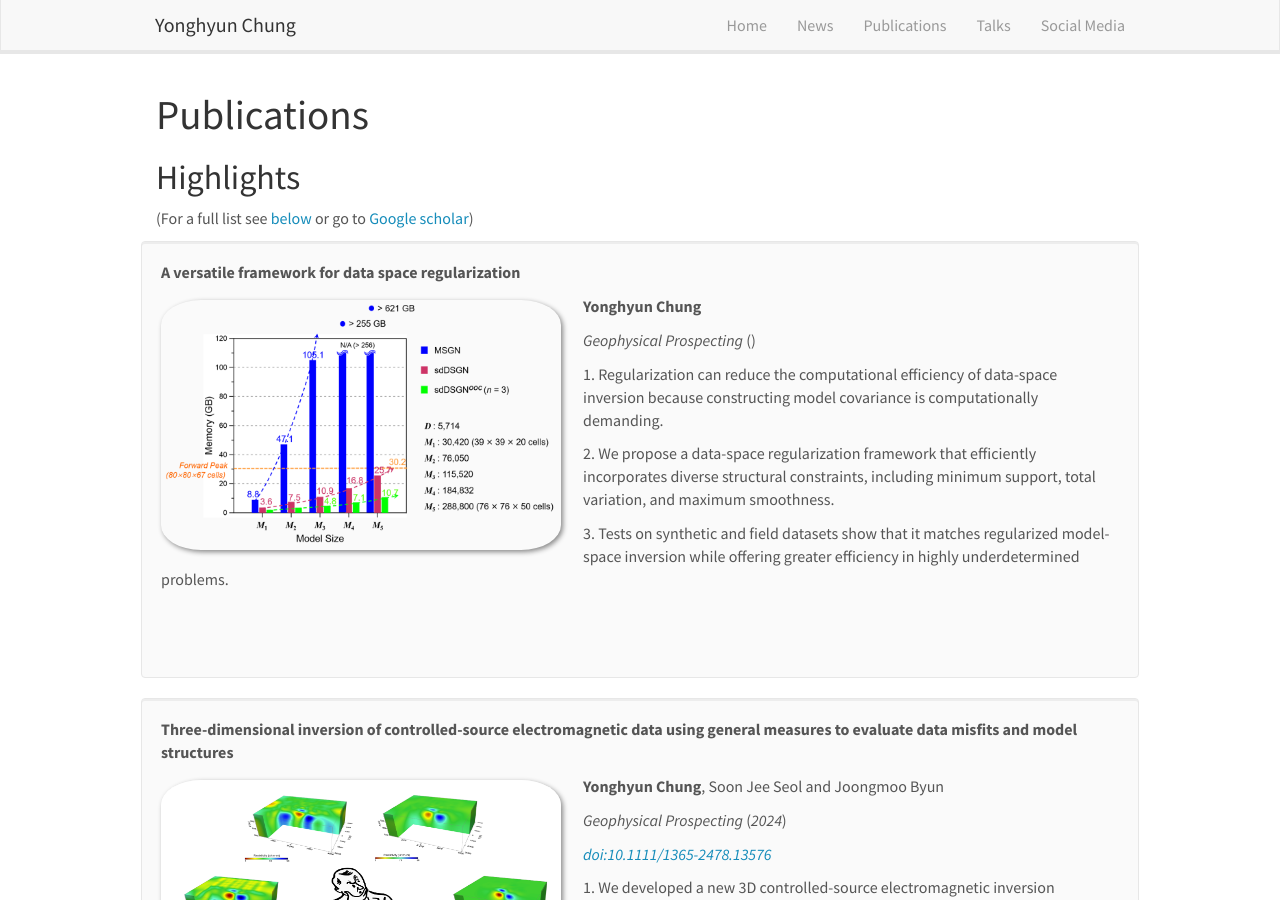
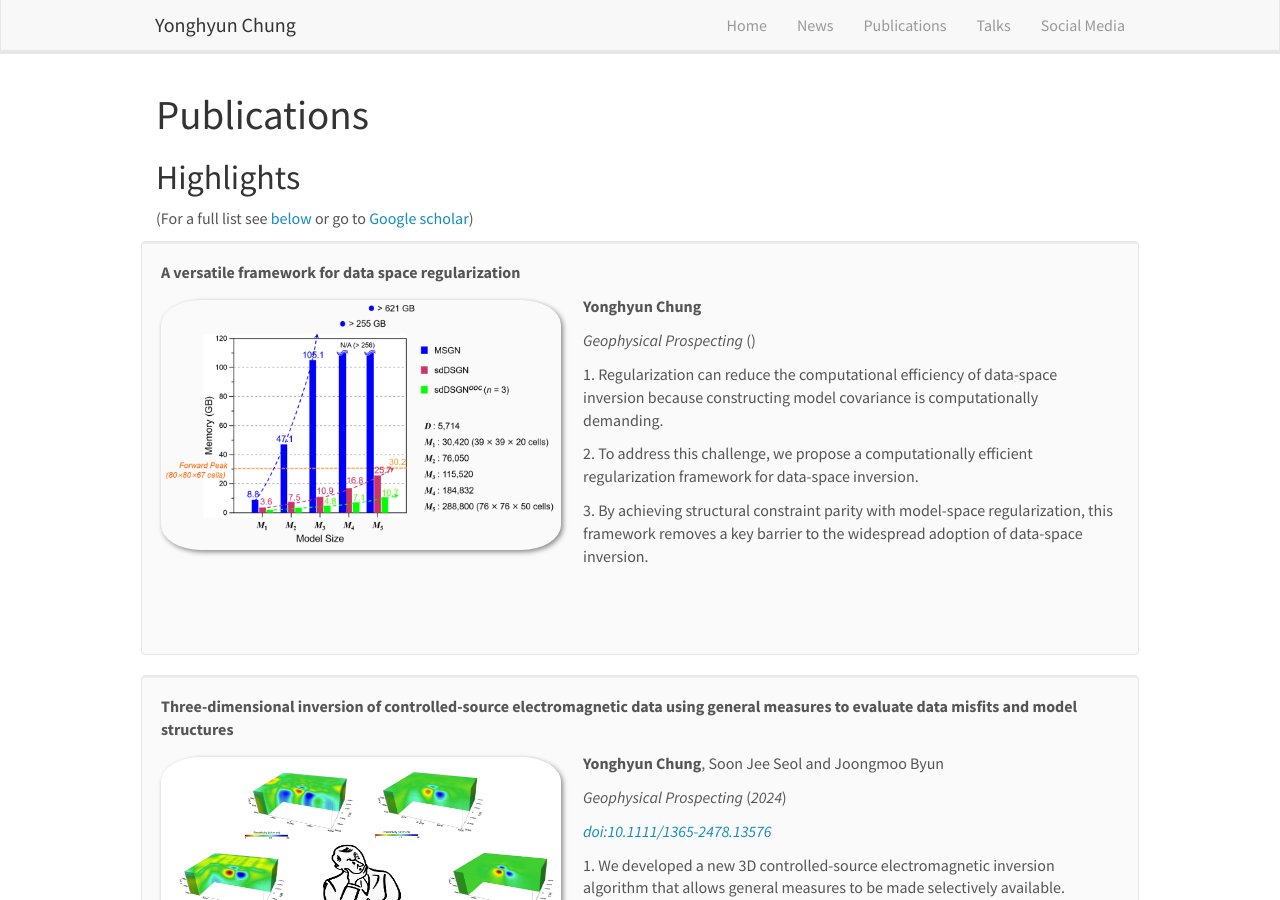
Before and after one commit to maguman/maguman.github.io, a Jekyll site: the page built from _pages/publications.md, in a window 1280 px wide and 900 px high. Built offline with Jekyll 4.4.1, drawn with Linux system fonts in a browser that asks for light colours; nearby versions of some CDN libraries.

Commit message:
Update publist.yml

```diff
--- a/_data/publist.yml
+++ b/_data/publist.yml
@@ -25,8 +25,8 @@
   image: Memory.png
   description:
   key1: Regularization can reduce the computational efficiency of data-space inversion because constructing model covariance is computationally demanding.
-  key2: We propose a data-space regularization framework that efficiently incorporates diverse structural constraints, including minimum support, total variation, and maximum smoothness.
-  key3: Tests on synthetic and field datasets show that it matches regularized model-space inversion while offering greater efficiency in highly underdetermined problems.
+  key2: To address this challenge, we propose a computationally efficient regularization framework for data-space inversion.
+  key3: By achieving structural constraint parity with model-space regularization, this framework removes a key barrier to the widespread adoption of data-space inversion.
   authors: <strong>Yonghyun Chung</strong>
   link:
     url:
@@ -59,7 +59,7 @@
   news2link:
   news3:
   news3link:
-  pdf: 0
+  pdf:
   cat: journal
 
 
```
